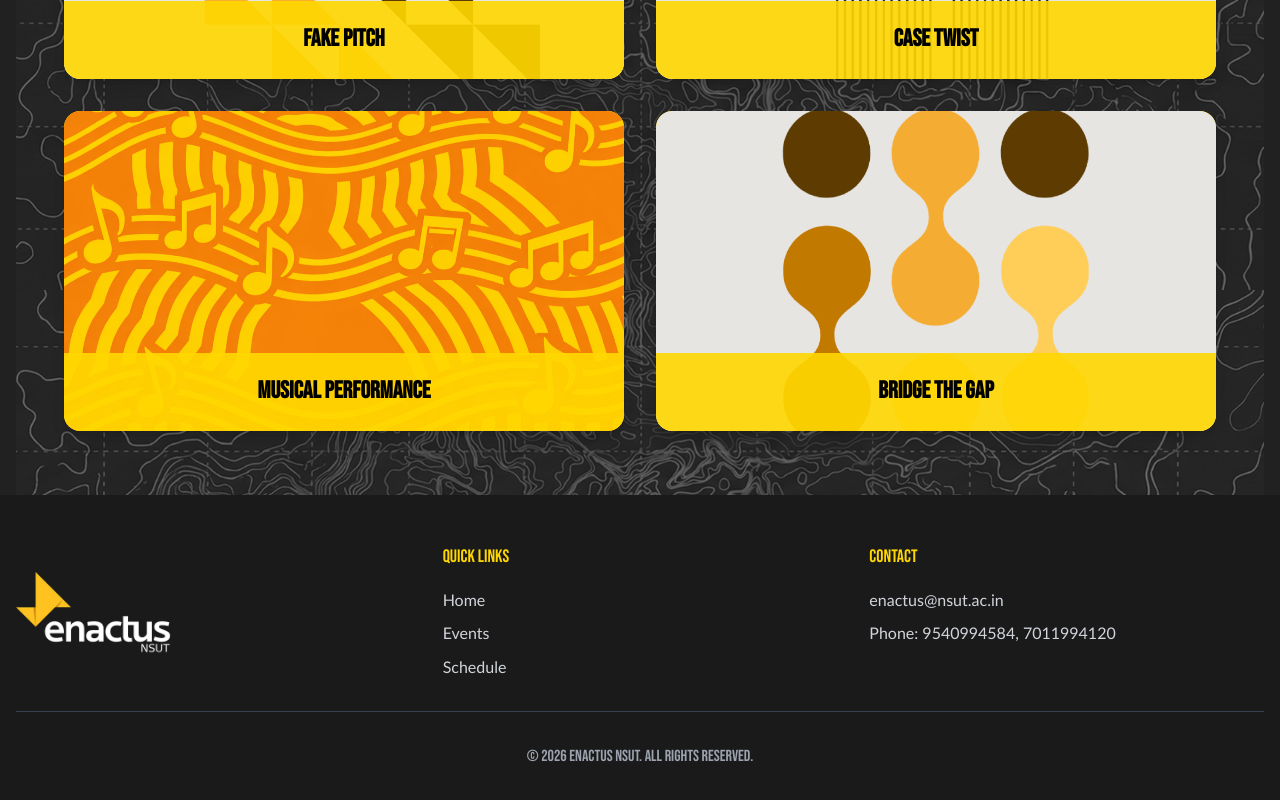
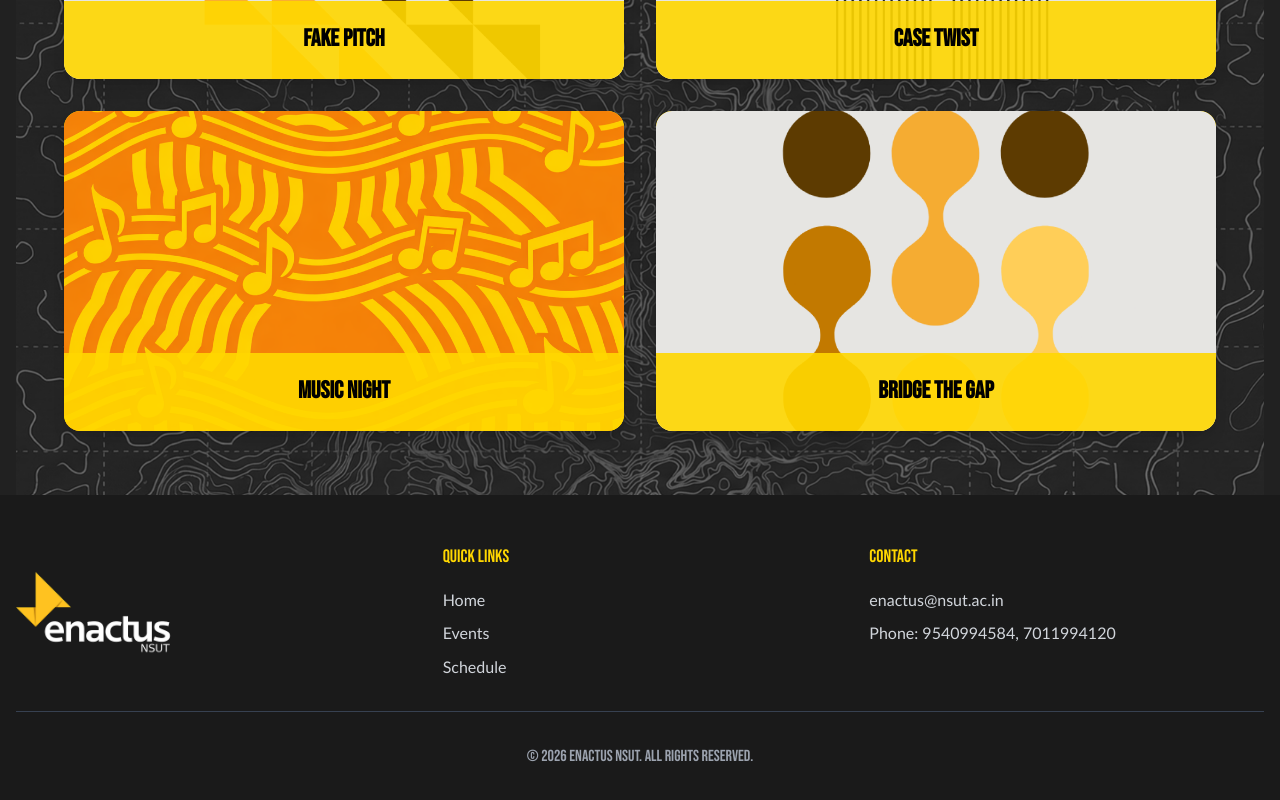
Before and after one commit to CholleKulche/AspireNSUT, a React (Create React App) app: page /events in a window 1280 px wide. Shown: the part 1091-1891 px from the top of the page. Built offline with nearby package versions, Linux system fonts and the light colour scheme.

Commit message:
musicl perfomance is bad

```diff
--- a/src/pages/Events.jsx
+++ b/src/pages/Events.jsx
@@ -53,7 +53,7 @@ const eventData = {
     },
     {
       id: 5,
-      title: "MUSICAL PERFORMANCE",
+      title: "Music night",
       description:
         "An exciting musical showcase by the talented musicians of NSUT. A perfect blend of melodies and rhythms to set the tone for an unforgettable evening.",
       location: "Admin Block",
```
